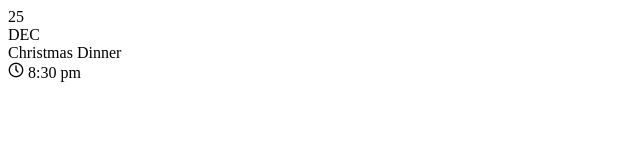
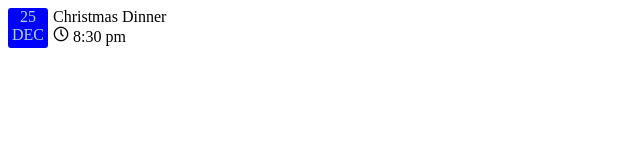
Before and after one commit to wbigger/5Binf-event-app, a plain HTML site: page index.html in a window 1280 px wide. Shown: the whole page, without its empty margins (0-640 px from the left). Drawn offline with Linux system fonts and the light colour scheme.

Commit message:
Add float to date

```diff
--- a/index.html
+++ b/index.html
@@ -5,7 +5,8 @@
     <meta charset="UTF-8">
     <meta name="viewport" content="width=device-width, initial-scale=1.0">
     <meta http-equiv="X-UA-Compatible" content="ie=edge">
-    <title>Document</title>
+    <title>Event App</title>
+    <link rel="stylesheet" href="style.css">
 </head>
 
 <body>
--- a/style.css
+++ b/style.css
@@ -0,0 +1,10 @@
+.date {
+    width: 40px;
+    height: 40px;
+    background-color: blue;
+    color:lightblue;
+    border-radius: 3px;
+    text-align: center;
+    float:left;
+    margin-right: 5px;
+}
```
